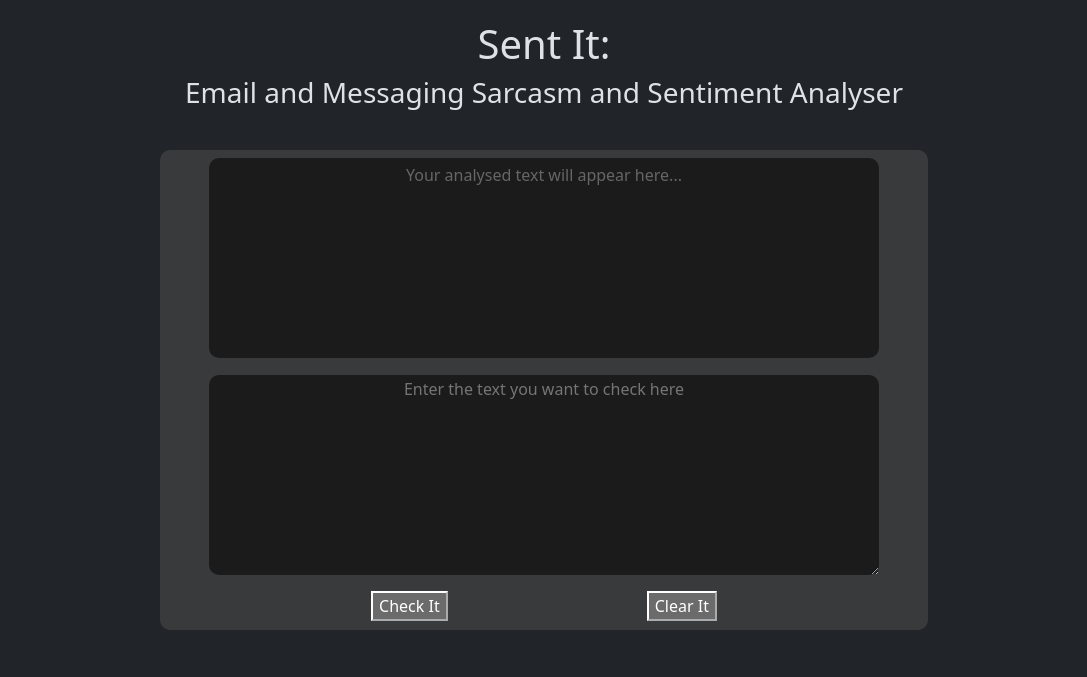
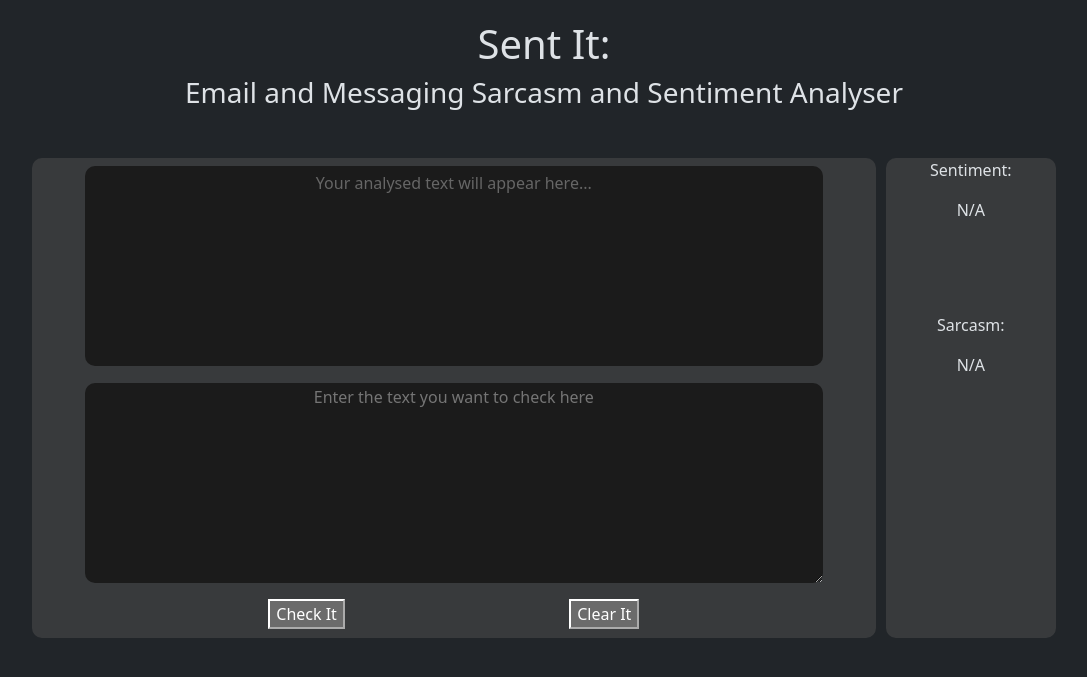
Before and after one commit to maltsandcino/email_sentiment, a Django app: page / in a window 1280 px wide. Shown: the top 677 px of the page, without its empty margins (96-1183 px from the left). Run offline with Django 4.2, Linux system fonts and the light colour scheme.

Commit message:
Added initial sentiment analysis of sentences.

```diff
--- a/email_sentiment_analyzer/Email_Sentiment/static/Email_Sentiment/styles.css
+++ b/email_sentiment_analyzer/Email_Sentiment/static/Email_Sentiment/styles.css
@@ -1,3 +1,43 @@
+.analysedSpan {
+    border: 1px dotted black;
+}
+
+.Top {
+    background-color: #01d2af;
+}
+
+.Top1 {
+    background-color: #01d251;
+}
+
+.Top2 {
+    background-color: #24d201;
+}
+
+.Top3 {
+    background-color: #66d201;
+}
+
+.Neutral {
+    background-color: #a5d201;
+}
+
+.worstm3 {
+    background-color: #c4d201;
+}
+
+.Worstm2 {
+    background-color: #d2a101;
+}
+
+.Worstm1 {
+    background-color: #d24e01;
+}
+
+.Worst {
+    background-color: #D20103;
+}
+
 body {
     box-sizing: border-box;
 }
@@ -18,6 +58,29 @@ div {
     text-align: center;
 }
 
+.row {
+    width: 80vw;
+    display: flex;
+    flex-direction: row;
+    justify-content: space-around;
+    align-items: center;
+    gap: 10px;
+}
+
+.outputRankings {
+    margin-top: 5vh;
+    display: flex;
+    flex-direction: column;
+    flex: auto;
+    align-items: center;
+    justify-content: flex-start;
+    gap: 75px;
+    height: 60vh;
+    width: 3%;
+    border-radius: 10px;
+    background-color:rgb(80, 80, 80, 0.5)
+}
+
 .container {
     display: flex;
     flex-direction: column;
@@ -26,7 +89,7 @@ div {
     justify-content: space-around;
     margin-top: 5vh;
     height: 60vh;
-    width: 60vw;
+    width: 55vw;
     border-radius: 10px;
     background-color:rgb(80, 80, 80, 0.5)
 }
--- a/email_sentiment_analyzer/Email_Sentiment/templates/Email_Sentiment/index.html
+++ b/email_sentiment_analyzer/Email_Sentiment/templates/Email_Sentiment/index.html
@@ -2,16 +2,31 @@
 {% block title %}Sent it before you Send it {% endblock %}
 
 {% block body %}
+{% csrf_token %}
 <h1 class="textCenter">Sent It:</h1>
 <h3 class="textCenter">Email and Messaging Sarcasm and Sentiment Analyser</h3>
-<div class="center container">
-    <div class="return">
-        <p class="preSend">Your analysed text will appear here...</p>
+<div class="center row">
+    <div class="center container">
+        <div class="return" id="return">
+            <p class="preSend" id="prereturn">Your analysed text will appear here...</p>
+        </div>
+        <textarea class="text" placeholder="Enter the text you want to check here" id="textInput"></textarea>
+        <div class="controls">
+            <button name="submit" id="submit">Check It</button>
+            <button name="clear" id="clear">Clear It</button>
+        </div>
     </div>
-    <textarea class="text" placeholder="Enter the text you want to check here"></textarea>
-    <div class="controls">
-        <button name="submit" id="submit">Check It</button>
-        <button name="clear" id="clear">Clear It</button></div>
+        <div class="outputRankings textCenter">
+            <div class="ranking ">
+                <p>Sentiment:</p>
+                <p class="sentimentRank">N/A</p>
+            </div>
+
+            <div class="ranking">
+                <p>Sarcasm:</p>
+                <p class="sentimentRank">N/A</p>
+            </div>
+
     </div>
 </div>
 
--- a/email_sentiment_analyzer/Email_Sentiment/templates/Email_Sentiment/layout.html
+++ b/email_sentiment_analyzer/Email_Sentiment/templates/Email_Sentiment/layout.html
@@ -1,5 +1,6 @@
 <!DOCTYPE html>
 {% load static %}
+
 <html lang="en" data-bs-theme="dark">
 <head>
     <meta charset="UTF-8">
--- a/email_sentiment_analyzer/Email_Sentiment/views.py
+++ b/email_sentiment_analyzer/Email_Sentiment/views.py
@@ -1,8 +1,22 @@
 from django.shortcuts import render
-from django.http import HttpResponse
+from django.http import HttpResponse, JsonResponse
+import json
 import nltk
+
 from nltk.sentiment.vader import SentimentIntensityAnalyzer
+nltk.download('vader_lexicon')
 
+class_dict = {
+    8: "Top",
+    7: "Top1",
+    5: "Top2",
+    3: "Top3",
+    0: "Neutral",
+    -3: "worstm3",
+    -5: "Worstm2",
+    -7: "Worstm1",
+    -8: "Worst"
+}
 
 # We need to have this set of models to tokenize our sentences.
 try:
@@ -18,10 +32,39 @@ def index(request):
     return render(request, "Email_Sentiment/index.html", {'message': message})
 
 def analyze(request):
-#     if request.method == "POST":
+    if request.method == "POST":
+        data = json.loads(request.body)
+        text_to_analyze = data.get("data")
+        tokens = nltk.tokenize.sent_tokenize(text_to_analyze)
+        analyzer = SentimentIntensityAnalyzer()
+        token_values = []
+
+        for item in tokens:
+            value = analyzer.polarity_scores(item)['compound']
+            value = round(value, 1) * 10
+            for level in class_dict:
+                if value < level:
+                    continue
+                else:
+                    value = level
+                    break
+
+            value = class_dict[value]
+            token_values.append(value)
+
+
+
+        token_dict = dict(zip(tokens, token_values))
+
+
+        print(token_dict)
+
+        # print(pol_scores)
+
+
+
 # TODO: Return OVERALL sentiment analysis (Positive, Negative, Compound, sarcasm)
 # TODO: Return sentence-by-sentence analysis for sarcasm + Positivity/Negativy
 # TODO: Define some classes to define the level of positivity and sarcasm.
 
-#         return JsonResponse({"": }, status=200)
-    pass
+        return JsonResponse({"sentences": token_dict}, status=200)
```
Also changed, not shown: email_sentiment_analyzer/Email_Sentiment/static/Email_Sentiment/script.js (+64 -0 lines).
